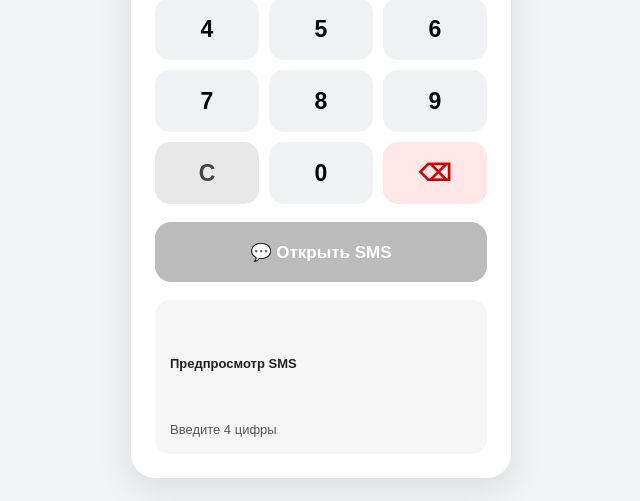
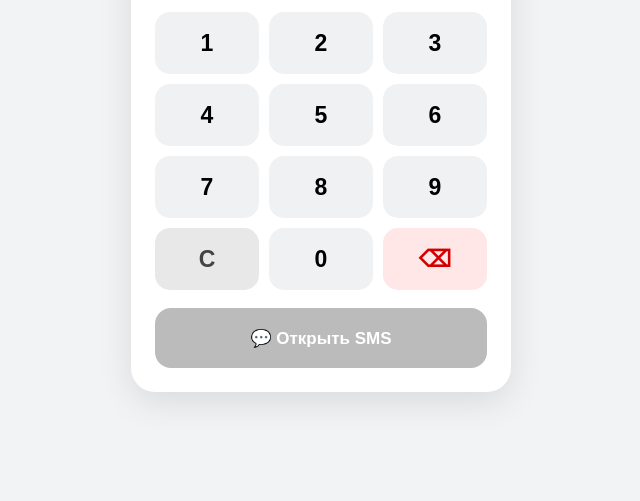
Before and after one commit to fedotick/sms-ticket-generator, a plain HTML site: page index.html in a window 1280 px wide. Shown: the part 299-800 px from the top of the page, without its empty margins (319-959 px from the left). Drawn offline with Linux system fonts and the light colour scheme.

Commit message:
Removing the preview

```diff
--- a/index.html
+++ b/index.html
@@ -315,14 +315,6 @@
             💬 Открыть SMS
         </button>
 
-        <div id="preview" class="preview">
-            <div class="preview-title">
-                Предпросмотр SMS
-            </div>
-
-            Введите 4 цифры
-        </div>
-
     </div>
 
 </div>
@@ -552,10 +544,10 @@
 
         return (
             `Electronnyi bilet no. ${ticketNumber}\n` +
-            `Cislo ${date} vremea ${time}\n` +
-            `Deystvitelen 1 chas\n` +
-            `Tsena 7 MDL\n` +
-            `Bortovoi nomer ${code}`
+            ` Cislo ${date} vremea ${time}\n` +
+            ` Deystvitelen 1 chas\n` +
+            ` Tsena 7 MDL\n` +
+            ` Bortovoi nomer ${code}`
         );
     }
 
```
